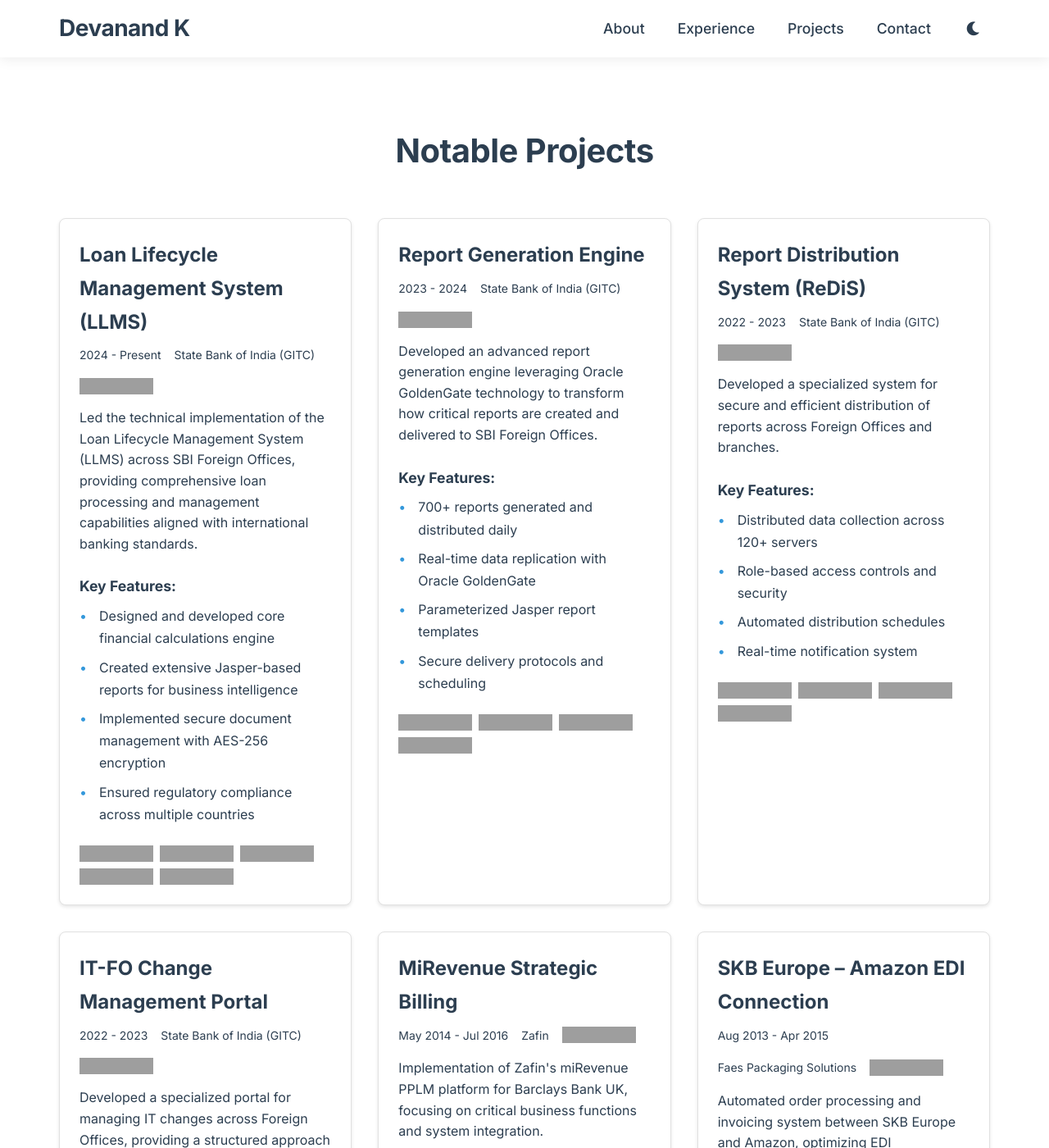
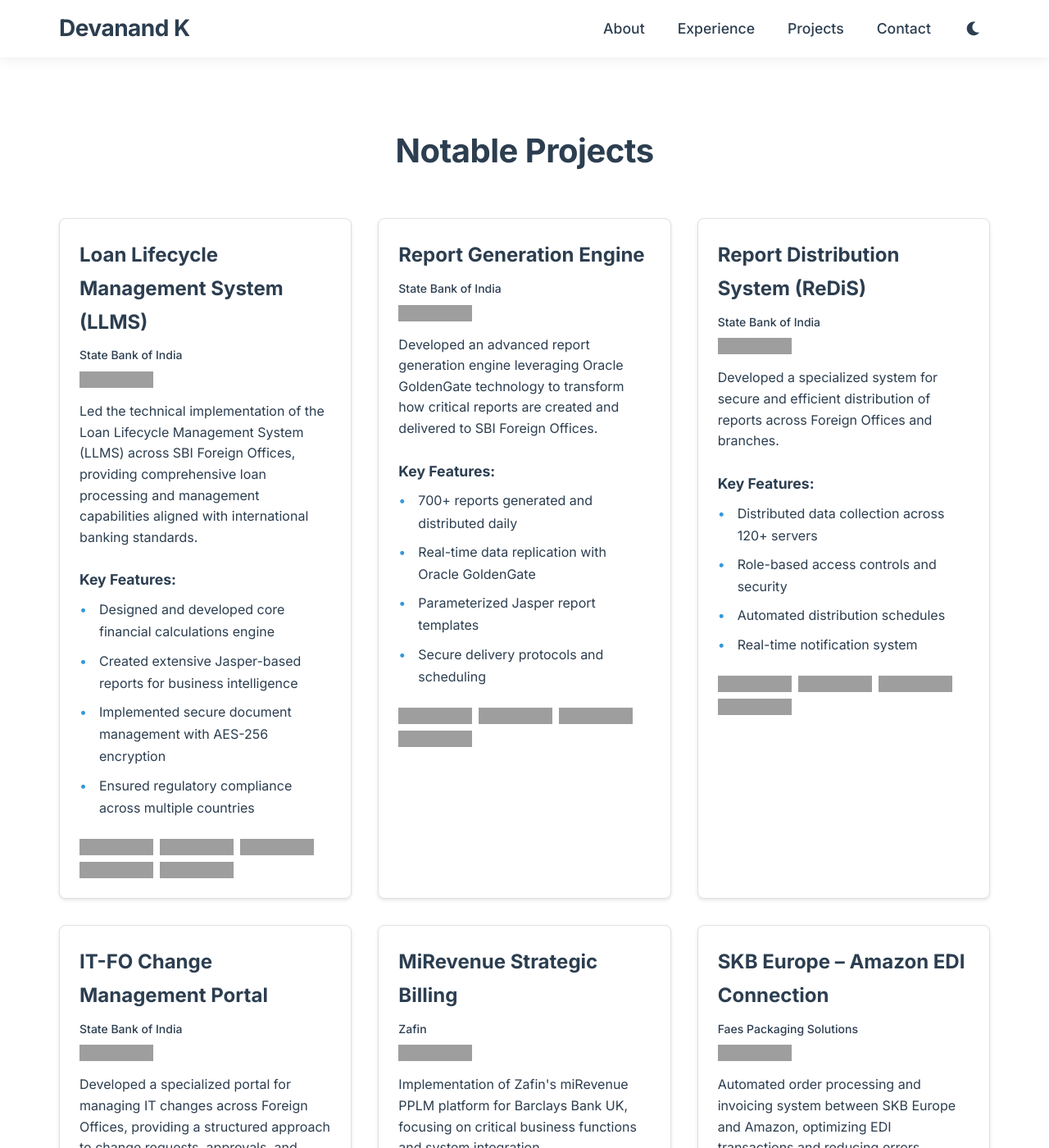
Before and after one commit to devanandk/devanandk.github.io, a Jekyll site: the page built from projects.md, in a window 1280 px wide and 1400 px high, cut to the strip 0-1400 px from the top of the window. Shown: the whole strip at 82% size. Built offline with Jekyll 4.4.1, drawn with Linux system fonts in a browser that asks for light colours; some of the changed text lies outside the part shown; grey boxes are pictures that could not be loaded.

Commit message:
Update project details in Projects section: Removed company suffix from project listings for consistency, changed project statuses to "Active" for ongoing projects, and updated technology badges for better clarity and visual appeal.

```diff
--- a/projects.md
+++ b/projects.md
@@ -14,8 +14,7 @@
                     <div class="project-header">
                         <h2>Loan Lifecycle Management System (LLMS)</h2>
                         <div class="project-meta">
-                            <span class="project-date">2024 - Present</span>
-                            <span class="project-company">State Bank of India (GITC)</span>
+                            <span class="project-company">State Bank of India</span>
                             <span class="project-status">
                                 <img src="https://img.shields.io/badge/Status-Active-brightgreen" alt="Active">
                             </span>
@@ -46,10 +45,9 @@
                     <div class="project-header">
                         <h2>Report Generation Engine</h2>
                         <div class="project-meta">
-                            <span class="project-date">2023 - 2024</span>
-                            <span class="project-company">State Bank of India (GITC)</span>
+                            <span class="project-company">State Bank of India</span>
                             <span class="project-status">
-                                <img src="https://img.shields.io/badge/Status-Completed-blue" alt="Completed">
+                                <img src="https://img.shields.io/badge/Status-Active-brightgreen" alt="Active">
                             </span>
                         </div>
                     </div>
@@ -65,7 +63,7 @@
                     </div>
                     <div class="project-tags">
                         <img src="https://img.shields.io/badge/-Oracle%20GoldenGate-F80000?style=flat-square&logo=oracle&logoColor=white" alt="Oracle GoldenGate">
-                        <img src="https://img.shields.io/badge/-Jasper%20Reports-007396?style=flat-square" alt="Jasper Reports">
+                        <img src="https://img.shields.io/badge/-Jasper%20Reports-007396?style=flat-square&logo=java&logoColor=white" alt="Jasper Reports">
                         <img src="https://img.shields.io/badge/-PL%2FSQL-F80000?style=flat-square&logo=oracle&logoColor=white" alt="PL/SQL">
                         <img src="https://img.shields.io/badge/-Security-2D3748?style=flat-square&logo=shield-check&logoColor=white" alt="Security">
                     </div>
@@ -77,10 +75,9 @@
                     <div class="project-header">
                         <h2>Report Distribution System (ReDiS)</h2>
                         <div class="project-meta">
-                            <span class="project-date">2022 - 2023</span>
-                            <span class="project-company">State Bank of India (GITC)</span>
+                            <span class="project-company">State Bank of India</span>
                             <span class="project-status">
-                                <img src="https://img.shields.io/badge/Status-Completed-blue" alt="Completed">
+                                <img src="https://img.shields.io/badge/Status-Active-brightgreen" alt="Active">
                             </span>
                         </div>
                     </div>
@@ -108,10 +105,9 @@
                     <div class="project-header">
                         <h2>IT-FO Change Management Portal</h2>
                         <div class="project-meta">
-                            <span class="project-date">2022 - 2023</span>
-                            <span class="project-company">State Bank of India (GITC)</span>
+                            <span class="project-company">State Bank of India</span>
                             <span class="project-status">
-                                <img src="https://img.shields.io/badge/Status-Completed-blue" alt="Completed">
+                                <img src="https://img.shields.io/badge/Status-Active-brightgreen" alt="Active">
                             </span>
                         </div>
                     </div>
@@ -139,7 +135,6 @@
                     <div class="project-header">
                         <h2>MiRevenue Strategic Billing</h2>
                         <div class="project-meta">
-                            <span class="project-date">May 2014 - Jul 2016</span>
                             <span class="project-company">Zafin</span>
                             <span class="project-status">
                                 <img src="https://img.shields.io/badge/Status-Completed-blue" alt="Completed">
@@ -159,7 +154,7 @@
                     <div class="project-tags">
                         <img src="https://img.shields.io/badge/-Java-007396?style=flat-square&logo=java&logoColor=white" alt="Java">
                         <img src="https://img.shields.io/badge/-Spring%20Framework-6DB33F?style=flat-square&logo=spring&logoColor=white" alt="Spring Framework">
-                        <img src="https://img.shields.io/badge/-Jasper%20Reports-007396?style=flat-square" alt="Jasper Reports">
+                        <img src="https://img.shields.io/badge/-Jasper%20Reports-007396?style=flat-square&logo=java&logoColor=white" alt="Jasper Reports">
                         <img src="https://img.shields.io/badge/-FinTech-2D3748?style=flat-square&logo=bank&logoColor=white" alt="FinTech">
                     </div>
                 </div>
@@ -170,7 +165,6 @@
                     <div class="project-header">
                         <h2>SKB Europe – Amazon EDI Connection</h2>
                         <div class="project-meta">
-                            <span class="project-date">Aug 2013 - Apr 2015</span>
                             <span class="project-company">Faes Packaging Solutions</span>
                             <span class="project-status">
                                 <img src="https://img.shields.io/badge/Status-Completed-blue" alt="Completed">
@@ -201,7 +195,6 @@
                     <div class="project-header">
                         <h2>ASML E-Invoicing with Ariba Network</h2>
                         <div class="project-meta">
-                            <span class="project-date">Oct 2013 - Dec 2013</span>
                             <span class="project-company">Faes Packaging Solutions</span>
                             <span class="project-status">
                                 <img src="https://img.shields.io/badge/Status-Completed-blue" alt="Completed">
@@ -221,7 +214,7 @@
                     <div class="project-tags">
                         <img src="https://img.shields.io/badge/-Java-007396?style=flat-square&logo=java&logoColor=white" alt="Java">
                         <img src="https://img.shields.io/badge/-Spring%20MVC-6DB33F?style=flat-square&logo=spring&logoColor=white" alt="Spring MVC">
-                        <img src="https://img.shields.io/badge/-cXML-2D3748?style=flat-square" alt="cXML">
+                        <img src="https://img.shields.io/badge/-cXML-2D3748?style=flat-square&logo=code&logoColor=white" alt="cXML">
                         <img src="https://img.shields.io/badge/-ESB-2D3748?style=flat-square&logo=exchange-alt&logoColor=white" alt="ESB">
                     </div>
                 </div>
@@ -232,7 +225,6 @@
                     <div class="project-header">
                         <h2>Vendor Rating Portal</h2>
                         <div class="project-meta">
-                            <span class="project-date">Mar 2014 - May 2014</span>
                             <span class="project-company">Faes Group BV</span>
                             <span class="project-status">
                                 <img src="https://img.shields.io/badge/Status-Completed-blue" alt="Completed">
@@ -263,7 +255,6 @@
                     <div class="project-header">
                         <h2>StackAssist - Faes Packaging Concepts</h2>
                         <div class="project-meta">
-                            <span class="project-date">Jul 2014 - Apr 2015</span>
                             <span class="project-company">Faes Packaging Solutions</span>
                             <span class="project-status">
                                 <img src="https://img.shields.io/badge/Status-Completed-blue" alt="Completed">
@@ -284,7 +275,7 @@
                     <div class="project-tags">
                         <img src="https://img.shields.io/badge/-Java-007396?style=flat-square&logo=java&logoColor=white" alt="Java">
                         <img src="https://img.shields.io/badge/-Spring%20MVC-6DB33F?style=flat-square&logo=spring&logoColor=white" alt="Spring MVC">
-                        <img src="https://img.shields.io/badge/-JasperReports-007396?style=flat-square" alt="JasperReports">
+                        <img src="https://img.shields.io/badge/-JasperReports-007396?style=flat-square&logo=java&logoColor=white" alt="JasperReports">
                         <img src="https://img.shields.io/badge/-ESB-2D3748?style=flat-square&logo=exchange-alt&logoColor=white" alt="ESB">
                         <img src="https://img.shields.io/badge/-JMS-2D3748?style=flat-square&logo=java&logoColor=white" alt="JMS">
                     </div>
@@ -296,7 +287,6 @@
                     <div class="project-header">
                         <h2>SKB Europe Download Center</h2>
                         <div class="project-meta">
-                            <span class="project-date">May 2014 - Apr 2015</span>
                             <span class="project-company">Faes Packaging Solutions</span>
                             <span class="project-status">
                                 <img src="https://img.shields.io/badge/Status-Completed-blue" alt="Completed">
@@ -327,7 +317,6 @@
                     <div class="project-header">
                         <h2>Case Creator Website</h2>
                         <div class="project-meta">
-                            <span class="project-date">Aug 2013 - Sep 2013</span>
                             <span class="project-company">Faes Packaging Solutions</span>
                             <span class="project-status">
                                 <img src="https://img.shields.io/badge/Status-Completed-blue" alt="Completed">
@@ -346,7 +335,7 @@
                     </div>
                     <div class="project-tags">
                         <img src="https://img.shields.io/badge/-JavaScript-F7DF1E?style=flat-square&logo=javascript&logoColor=black" alt="JavaScript">
-                        <img src="https://img.shields.io/badge/-Raphaël.js-2D3748?style=flat-square" alt="Raphaël.js">
+                        <img src="https://img.shields.io/badge/-Raphaël.js-2D3748?style=flat-square&logo=javascript&logoColor=white" alt="Raphaël.js">
                         <img src="https://img.shields.io/badge/-Java-007396?style=flat-square&logo=java&logoColor=white" alt="Java">
                         <img src="https://img.shields.io/badge/-Spring%20MVC-6DB33F?style=flat-square&logo=spring&logoColor=white" alt="Spring MVC">
                     </div>
@@ -358,7 +347,6 @@
                     <div class="project-header">
                         <h2>3D Contour and Depth Estimation</h2>
                         <div class="project-meta">
-                            <span class="project-date">Jan 2014 - Mar 2014</span>
                             <span class="project-company">Faes Packaging Solutions</span>
                             <span class="project-status">
                                 <img src="https://img.shields.io/badge/Status-Completed-blue" alt="Completed">
@@ -422,11 +410,14 @@
 
 .project-meta {
     display: flex;
-    flex-wrap: wrap;
-    gap: 1rem;
+    flex-direction: column;
+    gap: 0.5rem;
     font-size: 0.875rem;
     color: var(--text-muted);
-    align-items: center;
+}
+
+.project-company {
+    font-weight: 500;
 }
 
 .project-status {
```
